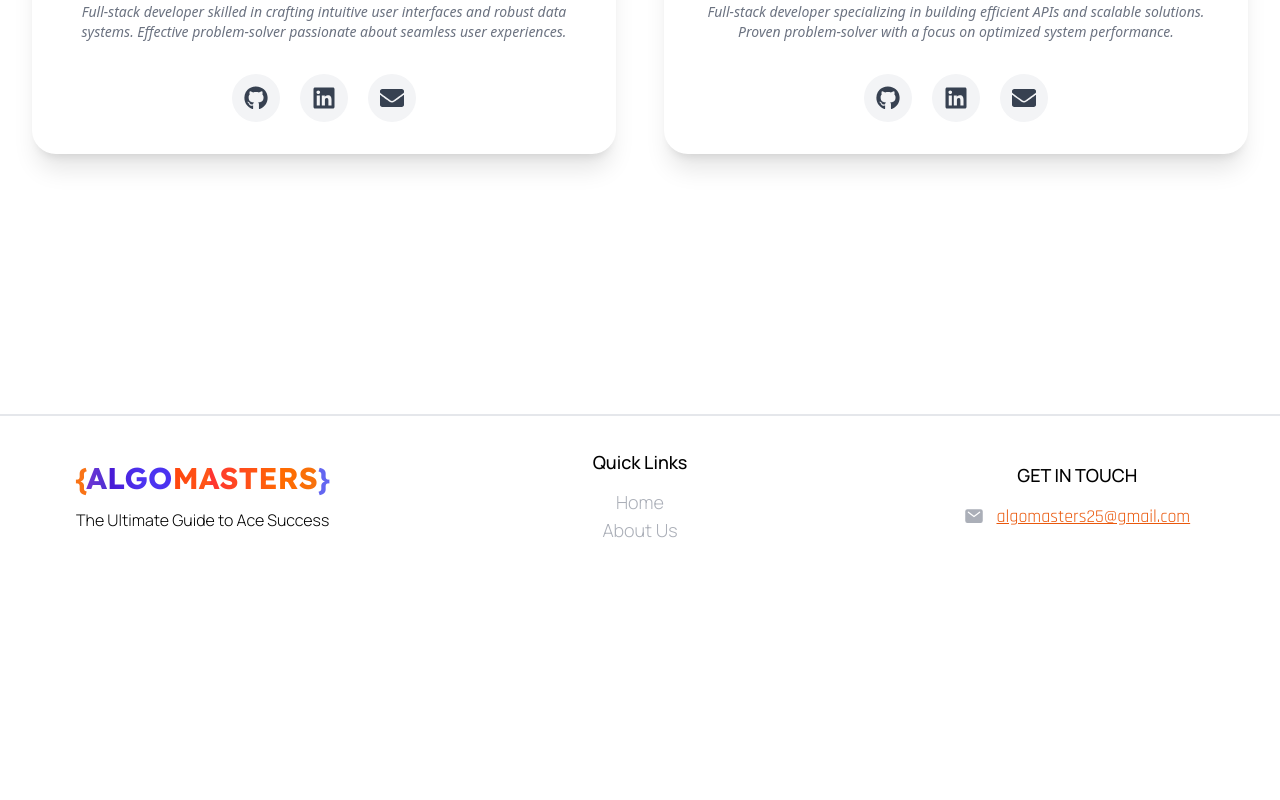
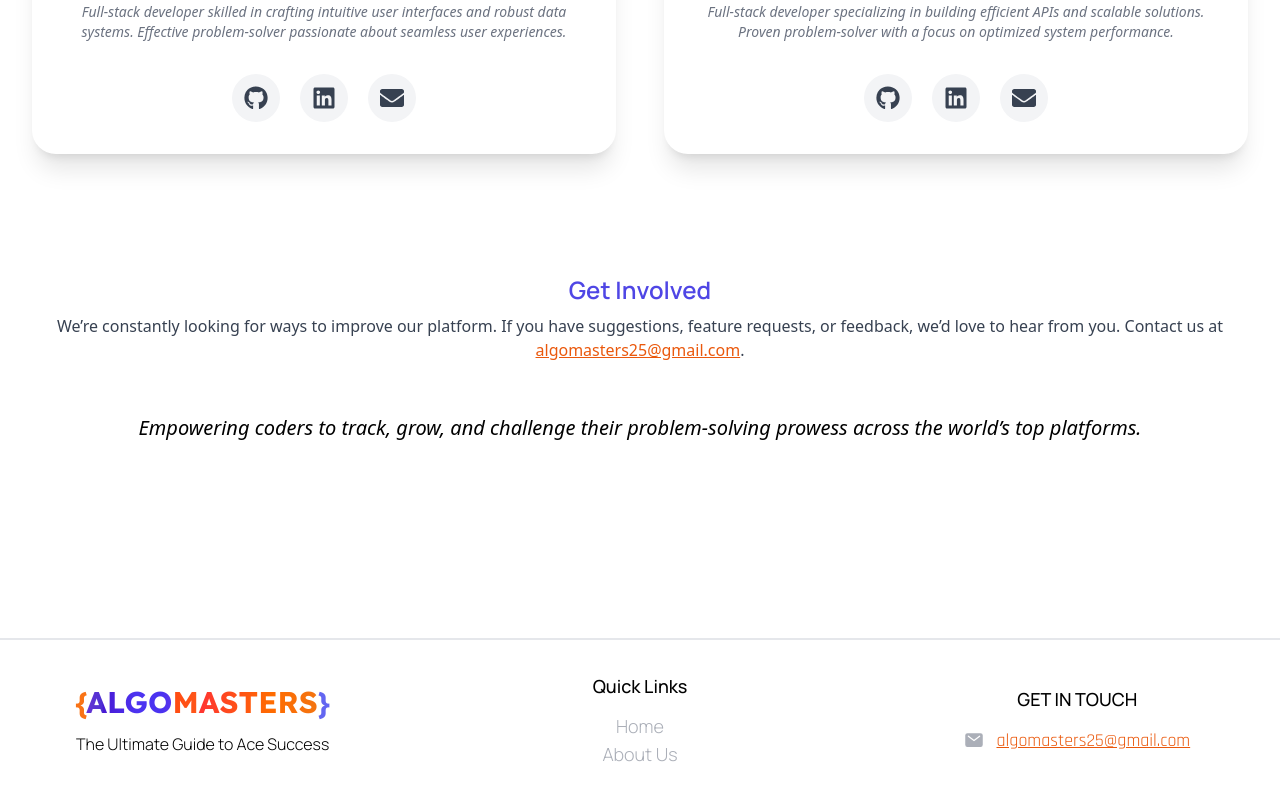
Before and after one commit to Dhiraj-2004/AlgoMaster, a React (Vite) app in the folder frontend/: page /team in a window 1280 px wide. Shown: the part 674-1474 px from the top of the page. Before the commit the page ends 1280 px from the top, so only its background shows below. Built offline with nearby package versions, Linux system fonts and the light colour scheme; no server answers.

Commit message:
Some minor updates

```diff
--- a/frontend/src/component/SubMenu.jsx
+++ b/frontend/src/component/SubMenu.jsx
@@ -21,7 +21,7 @@ const SubMenu = ({ item, onClick, user }) => {
       <NavLink
         to={item.title === "Profile" ? `/user/${user}` : item.path}
         onClick={handleClick}
-        className={`flex items-center px-5 mt-5 text-lg ${
+        className={`flex items-center px-5 py-1 mt-5 text-lg ${
           theme === 'dark' ? 'hover:bg-zinc-800' : 'hover:bg-zinc-300'
         } hover:border-l-4 hover:border-purple-500 hover:text-orange-500 dark:hover:text-blue-500 transition-all duration-200`}
         aria-label={item.title}
--- a/frontend/src/pages/LeetCodeDesign.jsx
+++ b/frontend/src/pages/LeetCodeDesign.jsx
@@ -114,7 +114,7 @@ const LeetCodeDesign = ({ data,userData,rankData}) => {
       <div className="p-5 pt-10 mx-5 my-10">
         <LeetCodeRatingGraph attendedContests={data.data.attendedContests} />
       </div>
-      <div className="p-5 mt-10 pt-10">
+      <div className="p-5 mt-10">
         <LeetcodeDailyData dailyChallenge={data.data.dailyChallenge} />
       </div>
 
--- a/frontend/src/pages/Team.jsx
+++ b/frontend/src/pages/Team.jsx
@@ -105,6 +105,19 @@ const Team = () => {
           ))}
         </div>
       </div>
+
+      <div className='text-center mt-20 pt-10'>
+        <h2 className="manrope-bold text-lg sm:text-2xl font-semibold text-indigo-600 dark:text-indigo-400">
+            Get Involved
+        </h2>
+        <p className="mt-2 text-sm sm:text-base text-gray-700 dark:text-gray-300 leading-relaxed">
+            We’re constantly looking for ways to improve our platform. If you have suggestions, feature requests, or feedback, we’d love to hear from you. Contact us at <a href="mailto:algomasters25@gmail.com" className="text-orange-600 dark:text-orange-400 underline">algomasters25@gmail.com</a>.
+        </p>
+      </div>
+
+      <div className="m-8 p-5 text-center sm:text-xl">
+        <p className="italic">Empowering coders to track, grow, and challenge their problem-solving prowess across the world’s top platforms.</p>
+      </div>
     </div>
   );
 };
```
Also changed, not shown: frontend/src/pages/About.jsx (+0 -8 lines).
